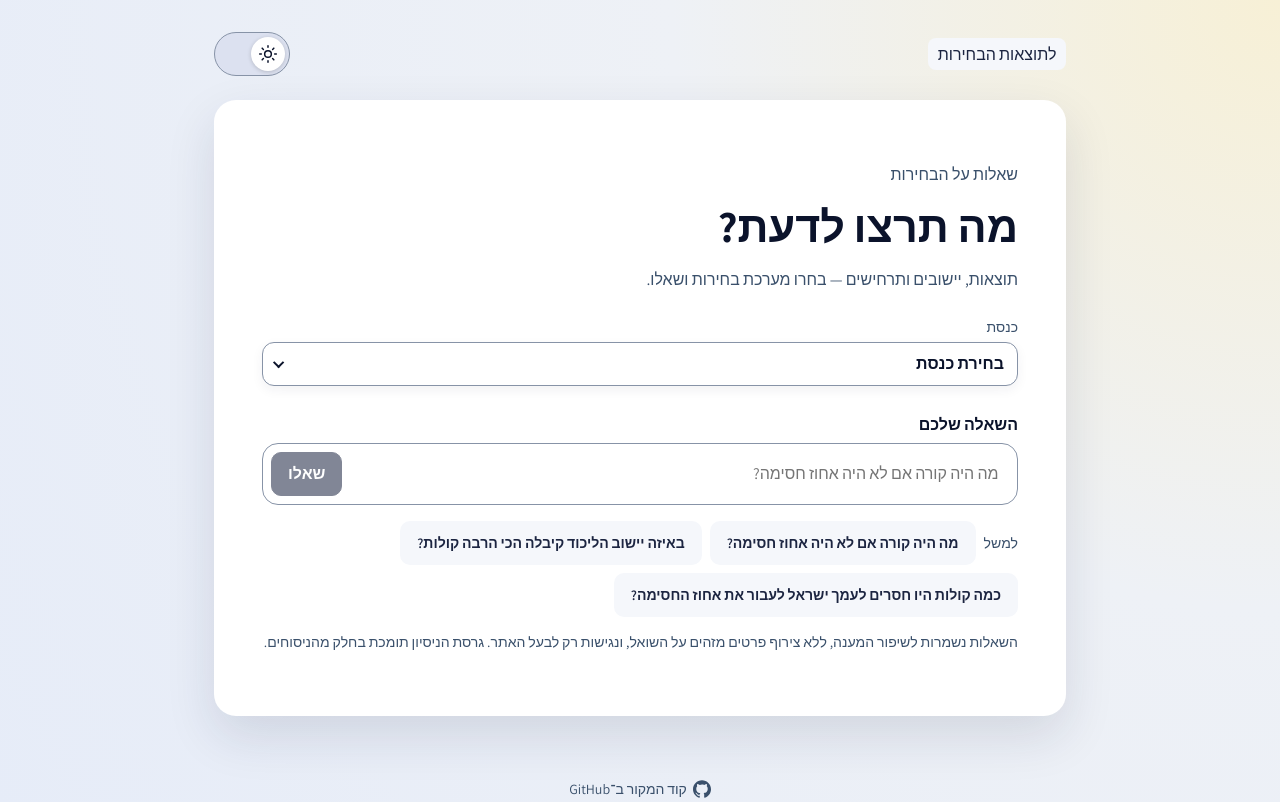
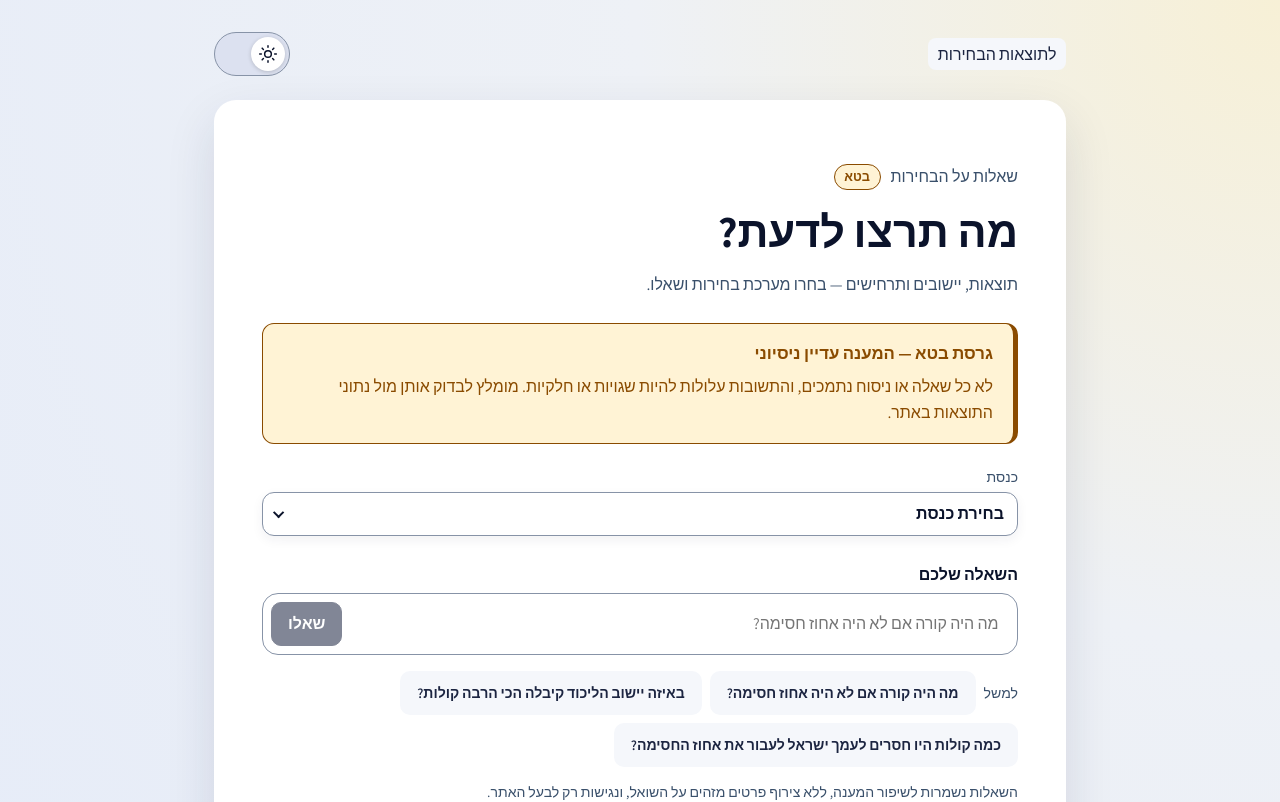
Before and after one commit to EladHeller/israel-elections, a React (Vite) app in the folder elections-client/: page /questions in a window 1280 px wide. Shown: the top 802 px of the page. Built offline with nearby package versions, Linux system fonts and the light colour scheme.

Commit message:
Mark election questions as beta (#568)

```diff
--- a/elections-client/src/components/AppHeader.tsx
+++ b/elections-client/src/components/AppHeader.tsx
@@ -3,6 +3,7 @@ import { hasLocalityData } from '../lib/locality-availability';
 import type { AppViewMode } from '../types';
 import ElectionSelector from './ElectionSelector';
 import ThemeToggle from './ThemeToggle';
+import BetaBadge from './BetaBadge';
 
 interface AppHeaderProps {
   statusText: string;
@@ -68,7 +69,7 @@ const AppHeader: React.FC<AppHeaderProps> = ({
           ))}
         </div>
       </div>
-      <a className="ui-link" href={currentElection ? `/questions/${currentElection}` : "/questions"}>שאלות על הבחירות</a>
+      <a className="ui-link questions-link" href={currentElection ? `/questions/${currentElection}` : "/questions"}>שאלות על הבחירות <BetaBadge /></a>
       {actions}
       <ElectionSelector
         value={currentElection}
--- /dev/null
+++ b/elections-client/src/components/BetaBadge.tsx
@@ -0,0 +1,5 @@
+import React from 'react';
+
+export default function BetaBadge() {
+  return <span className="beta-badge">בטא</span>;
+}
--- a/elections-client/src/components/ElectionQuestions.tsx
+++ b/elections-client/src/components/ElectionQuestions.tsx
@@ -4,6 +4,7 @@ import ElectionSelector from './ElectionSelector';
 import ThemeToggle from './ThemeToggle';
 import ResultsTimestamp from './ResultsTimestamp';
 import QuestionAnswer from './QuestionAnswer';
+import BetaBadge from './BetaBadge';
 import { useElectionData } from '../hooks/use-election-data';
 import { hasLocalityData, pollingStationSource } from '../lib/locality-availability';
 import { parseLocalities, parsePollingStations } from '../lib/party-research';
@@ -73,8 +74,12 @@ function QuestionScreen({ electionId }: { electionId: string }) {
   return <main className="screen election-questions" dir="rtl">
     <header className="header"><Link className="ui-link" to={validElection ? `/results/${electionId}` : '/'}>לתוצאות הבחירות</Link><ThemeToggle /></header>
     <section className="panel question-workspace">
-      <div className="question-intro"><p className="subtitle">שאלות על הבחירות</p><h1>מה תרצו לדעת?</h1>
+      <div className="question-intro"><p className="subtitle">שאלות על הבחירות <BetaBadge /></p><h1>מה תרצו לדעת?</h1>
         <p>תוצאות, יישובים ותרחישים — בחרו מערכת בחירות ושאלו.</p></div>
+      <aside className="question-beta-notice" aria-label="גרסת בטא">
+        <strong>גרסת בטא — המענה עדיין ניסיוני</strong>
+        <p>לא כל שאלה או ניסוח נתמכים, והתשובות עלולות להיות שגויות או חלקיות. מומלץ לבדוק אותן מול נתוני התוצאות באתר.</p>
+      </aside>
       <ElectionSelector value={validElection ? electionId : null} elections={data.availableElections} onChange={id => navigate(`/questions/${id}`)} />
       {electionId && data.availableElections.length > 0 && !validElection && <p role="alert">מערכת הבחירות אינה קיימת. בחרו מערכת מהרשימה.</p>}
       {data.error && <p role="alert">טעינת נתוני הבחירות נכשלה. אפשר לבחור שוב או לרענן את העמוד.</p>}
@@ -86,7 +91,7 @@ function QuestionScreen({ electionId }: { electionId: string }) {
           <button type="submit" className="ui-button ui-button-primary" disabled={!validElection || !data.results || !question.trim() || busy} aria-label="שליחת השאלה">{busy ? 'מחשב…' : 'שאלו'}</button></div>
       </form>
       <div className="question-examples" aria-label="שאלות לדוגמה"><span>למשל</span>{examples.map(example => <button type="button" className="ui-button ui-button-quiet" key={example} onClick={() => { changeQuestion(example); document.getElementById('election-question')?.focus(); }}>{example}</button>)}</div>
-      <p className="question-caption">השאלות נשמרות לשיפור המענה, ללא צירוף פרטים מזהים על השואל, ונגישות רק לבעל האתר. גרסת הניסיון תומכת בחלק מהניסוחים.</p>
+      <p className="question-caption">השאלות נשמרות לשיפור המענה, ללא צירוף פרטים מזהים על השואל, ונגישות רק לבעל האתר.</p>
       <div className="question-response" aria-live="polite" aria-busy={busy}>
         {busy && <p role="status">בודק את הנתונים…</p>}
         {error && <p className="question-error" role="alert">{error}</p>}
--- a/elections-client/src/styles.css
+++ b/elections-client/src/styles.css
@@ -1921,6 +1921,11 @@ a:focus-visible, button:focus-visible, select:focus-visible, input:focus-visible
 .election-questions { max-width: 900px; margin-inline: auto; }
 .election-questions .header { display: flex; justify-content: space-between; align-items: center; }
 .question-workspace { padding: clamp(20px, 5vw, 48px); }
+.beta-badge { display: inline-flex; align-items: center; flex-shrink: 0; padding: .15rem .6rem; border: 1px solid currentColor; border-radius: 999px; background: var(--selection-background); color: var(--warning-text); font-size: .8rem; font-weight: 800; line-height: 1.5; white-space: nowrap; }
+.questions-link { min-height: 44px; flex-wrap: wrap; }
+.question-beta-notice { margin-block: 0 24px; padding: 16px 20px; border: 1px solid var(--warning-text); border-inline-start-width: 5px; border-radius: 12px; background: var(--selection-background); color: var(--warning-text); line-height: 1.65; }
+.question-beta-notice strong { font-size: 1.05rem; }
+.question-beta-notice p { margin: .4rem 0 0; }
 .question-intro { margin-bottom: 28px; }
 .question-intro h1 { font-size: clamp(1.8rem, 4vw, 2.7rem); margin-block: .4rem .8rem; line-height: 1.2; }
 .question-intro p { color: var(--ink-50); }
```
